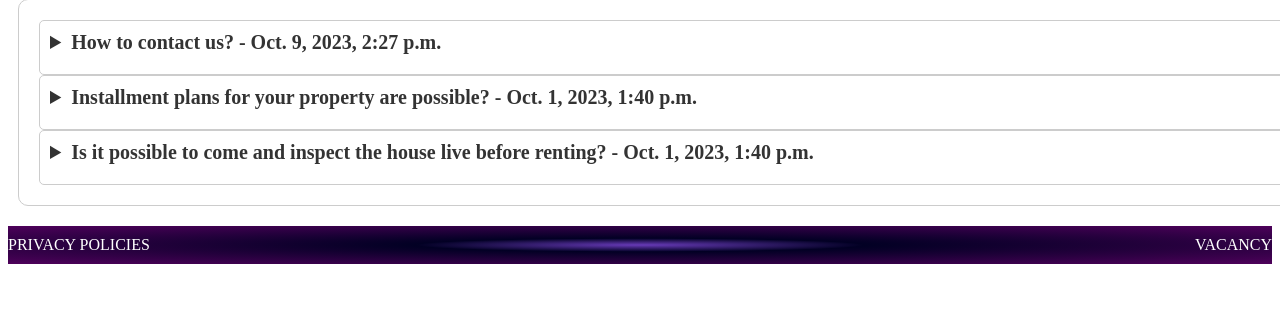
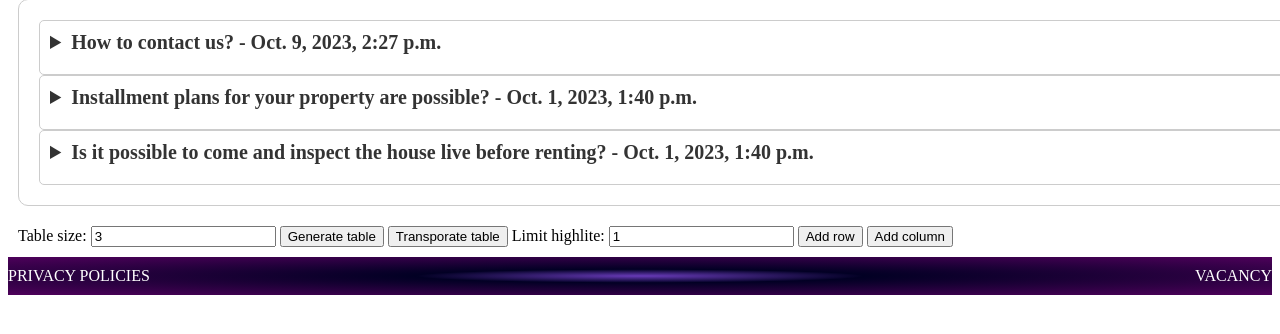
Before and after one commit to NRGLook/EstateAgencyWEB, a Django app: page /faq/ in a window 1280 px wide; the page is wider, and only the part inside the window is pictured. Shown: the part 226-560 px from the top of that part. Run offline with Django 4.2, Linux system fonts and the light colour scheme; data comes from the database, SQL or seed files in the repository; both versions use the stored data as it was after the commit.

Commit message:
add 9 part of lab3(table task)

```diff
--- a/EstateAgency/mysite/about/templates/about.html
+++ b/EstateAgency/mysite/about/templates/about.html
@@ -159,5 +159,7 @@
     <p align="right" class="requisites">e-mail: office@cinema.by<small></small></p>
 </div>
 
+
+
 </div>
 {% endblock %}
--- a/EstateAgency/mysite/faq/templates/faq.html
+++ b/EstateAgency/mysite/faq/templates/faq.html
@@ -20,4 +20,17 @@
     {% endfor %}
 </ul>
 
+    <label for="size">Table size:</label>
+    <input type="number" id="size" min="1" value="3">
+    <button onclick="generateTable()">Generate table</button>
+    <button onclick="transposeTable()">Transporate table</button>
+    <label for="limit">Limit highlite:</label>
+    <input type="number" id="limit" min="1" value="1">
+    <button onclick="addRow()">Add row</button>
+    <button onclick="addColumn()">Add column</button>
+
+    <table id="myTable"></table>
+
+<script src="/static/js/9_table_specific_task_faq.js"></script>
+
 {% endblock %}
--- a/EstateAgency/mysite/static/css/faq.css
+++ b/EstateAgency/mysite/static/css/faq.css
@@ -1,3 +1,22 @@
+table {
+    border-collapse: collapse;
+}
+
+td, th {
+    border: 1px solid black;
+    padding: 10px;
+    cursor: pointer;
+}
+
+.highlight-even {
+    background-color: lightblue;
+}
+
+.highlight-odd {
+    background-color: lightgreen;
+}
+
+
 .header_faq {
     text-align: center;
 }
--- /dev/null
+++ b/EstateAgency/mysite/static/js/9_table_specific_task_faq.js
@@ -0,0 +1,101 @@
+let tableSize = 0;
+let limit = 1;
+let selectedCells = [];
+
+function generateTable() {
+    tableSize = parseInt(document.getElementById('size').value);
+    limit = parseInt(document.getElementById('limit').value);
+
+    const table = document.getElementById('myTable');
+    table.innerHTML = '';
+    selectedCells = [];
+
+    for (let i = 0; i < tableSize; i++) {
+        const row = table.insertRow(i);
+        for (let j = 0; j < tableSize; j++) {
+            const cell = row.insertCell(j);
+            cell.textContent = Math.floor(Math.random() * 10);
+            cell.onclick = function () {
+                highlightCell(this);
+            };
+        }
+    }
+}
+
+function highlightCell(cell) {
+    const value = parseInt(cell.textContent);
+
+    // Проверка ограничения для одного ряда
+    const rowIndex = cell.parentNode.rowIndex;
+    const rowCells = Array.from(cell.parentNode.cells);
+    const selectedRowCells = selectedCells.filter(selectedCell => selectedCell.parentNode.rowIndex === rowIndex);
+
+    // Проверка ограничения для одного столбца
+    const colIndex = cell.cellIndex;
+    const colCells = Array.from(cell.parentNode.parentNode.rows).map(row => row.cells[colIndex]);
+    const selectedColCells = selectedCells.filter(selectedCell => selectedCell.cellIndex === colIndex);
+
+    // Определение соседей
+    const isLeftNeighborSelected = colIndex > 0 && rowCells[colIndex - 1].classList.contains('highlight-even');
+    const isRightNeighborSelected = colIndex < rowCells.length - 1 && rowCells[colIndex + 1].classList.contains('highlight-even');
+
+    if ((selectedRowCells.length >= limit && !selectedRowCells.includes(cell)) ||
+        (selectedColCells.length >= limit && !selectedColCells.includes(cell)) ||
+        isLeftNeighborSelected || isRightNeighborSelected) {
+        cell.classList.remove('highlight-even', 'highlight-odd');
+
+        // Удаление ячейки из списка выделенных, если она была выделена
+        selectedCells = selectedCells.filter(selectedCell => selectedCell !== cell);
+    } else {
+        cell.classList.toggle('highlight-even', value % 2 === 0);
+        cell.classList.toggle('highlight-odd', value % 2 !== 0);
+
+        // Обновление списка выделенных ячеек
+        if (cell.classList.contains('highlight-even') || cell.classList.contains('highlight-odd')) {
+            selectedCells.push(cell);
+        } else {
+            selectedCells = selectedCells.filter(selectedCell => selectedCell !== cell);
+        }
+    }
+}
+
+function transposeTable() {
+    const table = document.getElementById('myTable');
+    const rows = Array.from(table.rows);
+    const cols = rows.map(row => Array.from(row.cells));
+
+    table.innerHTML = '';
+    selectedCells = [];
+
+    for (let j = 0; j < tableSize; j++) {
+        const row = table.insertRow(j);
+        for (let i = 0; i < tableSize; i++) {
+            const cell = row.insertCell(i);
+            cell.textContent = cols[i][j].textContent;
+            cell.onclick = function () {
+                highlightCell(this);
+            };
+        }
+    }
+}
+
+function addRow() {
+    const table = document.getElementById('myTable');
+    const newRow = table.insertRow(-1);
+
+    for (let i = 0; i < table.rows[0].cells.length; i++) {
+        const newCell = newRow.insertCell(i);
+        newCell.appendChild(document.createTextNode(Math.floor(Math.random() * 10) + 1));
+        newCell.addEventListener('click', () => handleCellClick(newCell));
+    }
+}
+
+function addColumn() {
+    const table = document.getElementById('myTable');
+
+    for (let i = 0; i < table.rows.length; i++) {
+        const newCell = table.rows[i].insertCell(-1);
+        newCell.appendChild(document.createTextNode(Math.floor(Math.random() * 10) + 1));
+        newCell.addEventListener('click', () => handleCellClick(newCell));
+    }
+}
```
Also changed, not shown: EstateAgency/mysite/db.sqlite3, 1 other file.
